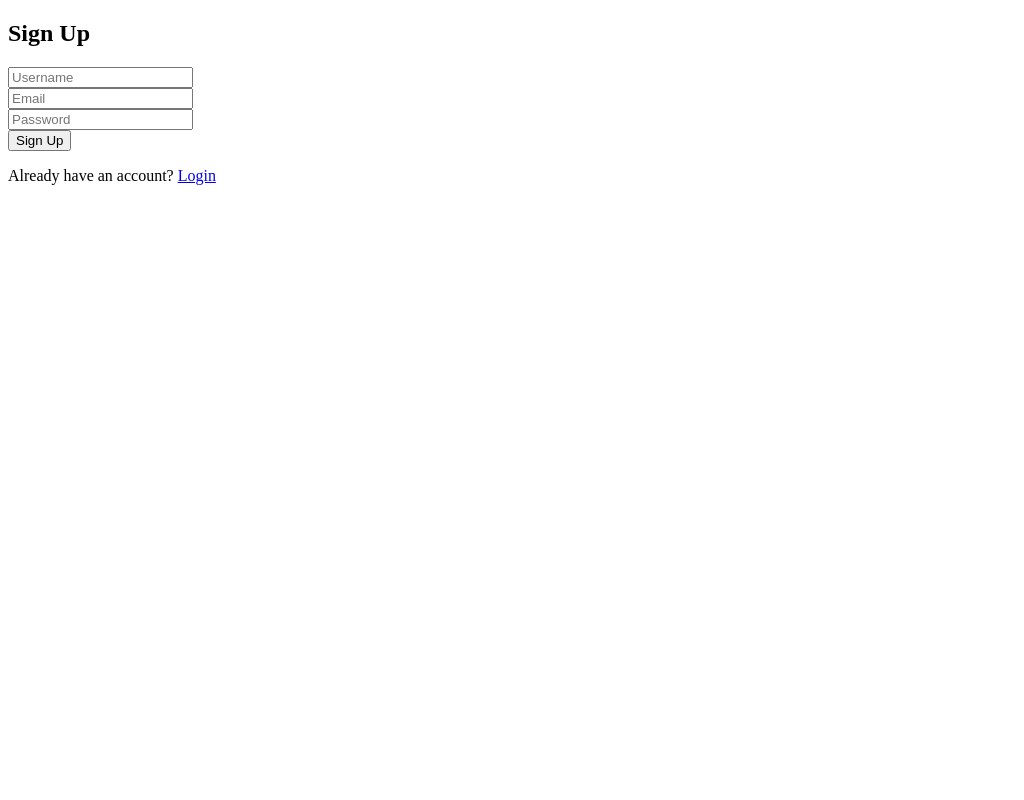
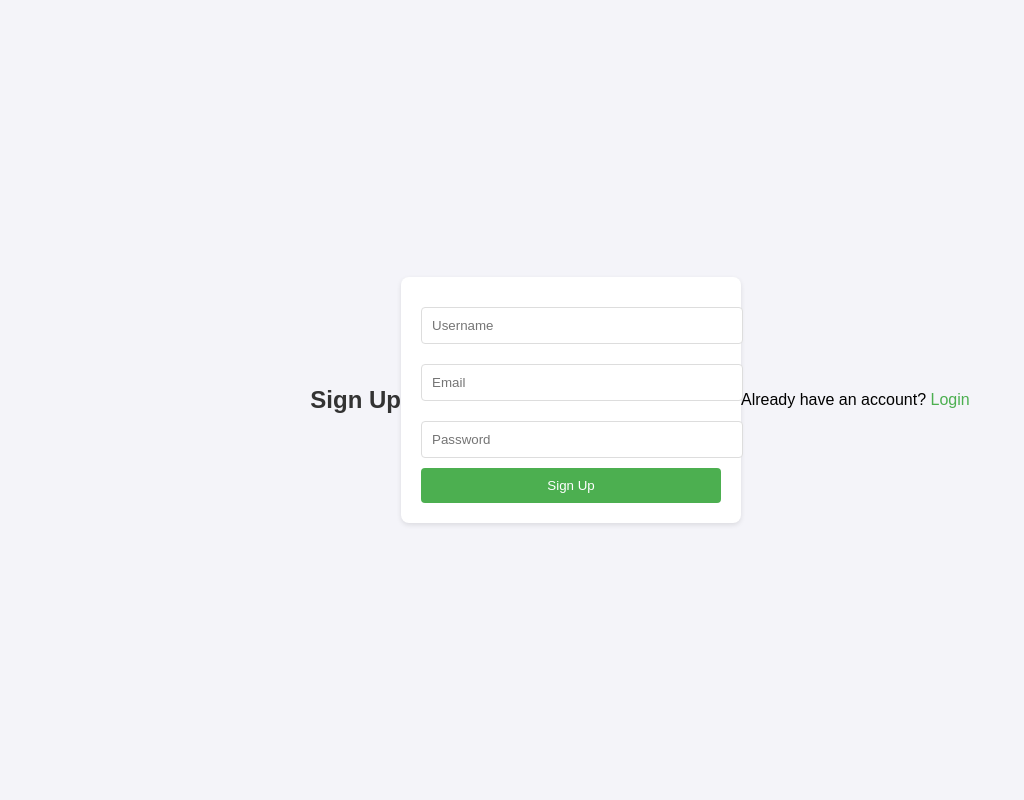
Before and after one commit to JaredTPonting/GermanApp, a Flask app: page /auth/signup in a window 1280 px wide. Shown: the whole page, without its empty margins (0-1024 px from the left). Run offline with Flask 3, Linux system fonts and the light colour scheme.

Commit message:
basic css

```diff
--- /dev/null
+++ b/app/static/css/styles.css
@@ -0,0 +1,60 @@
+/* styles.css */
+body {
+    font-family: Arial, sans-serif;
+    background-color: #f4f4f9;
+    display: flex;
+    justify-content: center;
+    align-items: center;
+    height: 100vh;
+    margin: 0;
+}
+
+h2 {
+    color: #333;
+}
+
+form {
+    background-color: #fff;
+    padding: 20px;
+    border-radius: 8px;
+    box-shadow: 0 2px 5px rgba(0, 0, 0, 0.1);
+    width: 300px;
+    text-align: center;
+}
+
+input[type="text"],
+input[type="email"],
+input[type="password"] {
+    width: 100%;
+    padding: 10px;
+    margin: 10px 0;
+    border: 1px solid #ddd;
+    border-radius: 4px;
+}
+
+button {
+    width: 100%;
+    padding: 10px;
+    background-color: #4CAF50;
+    color: white;
+    border: none;
+    border-radius: 4px;
+    cursor: pointer;
+}
+
+button:hover {
+    background-color: #45a049;
+}
+
+p {
+    margin-top: 15px;
+}
+
+a {
+    color: #4CAF50;
+    text-decoration: none;
+}
+
+a:hover {
+    text-decoration: underline;
+}
--- a/app/templates/login.html
+++ b/app/templates/login.html
@@ -3,6 +3,7 @@
 <head>
     <meta charset="UTF-8">
     <title>Login</title>
+    <link rel="stylesheet" href="{{ url_for('static', filename='css/styles.css') }}">
 </head>
 <body>
     <h2>Login</h2>
--- a/app/templates/signup.html
+++ b/app/templates/signup.html
@@ -3,6 +3,7 @@
 <head>
     <meta charset="UTF-8">
     <title>Sign Up</title>
+    <link rel="stylesheet" href="{{ url_for('static', filename='css/styles.css') }}">
 </head>
 <body>
     <h2>Sign Up</h2>
```
Also changed, not shown: app/static/styles.css (deleted).
